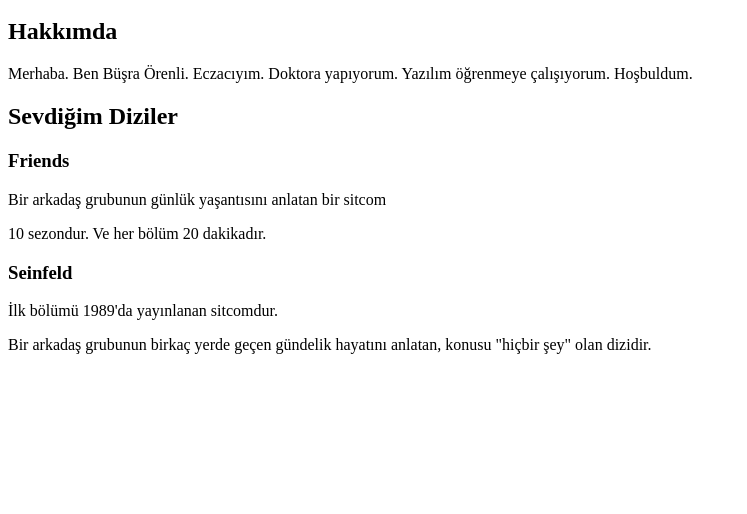
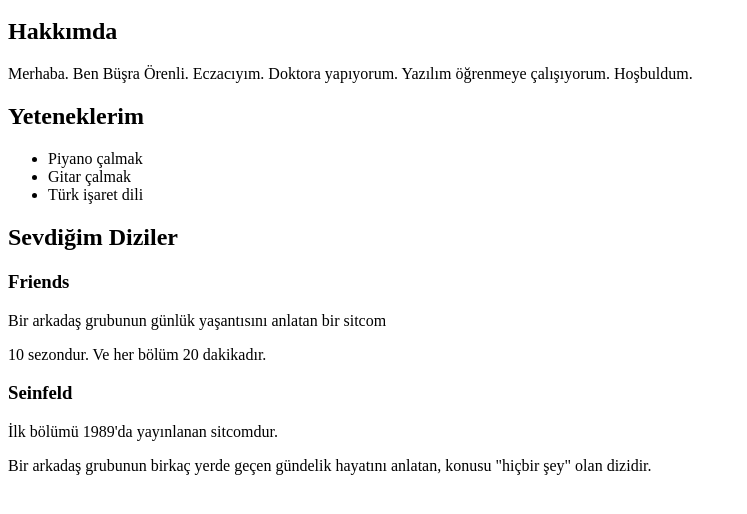
Before and after one commit to busraorenli/-lk-Web-Sayfam-z-Olu-turmak, a plain HTML site: page index.html in a window 1280 px wide. Shown: the part 48-562 px from the top of the page, without its empty margins (0-747 px from the left). Drawn offline with Linux system fonts and the light colour scheme.

Commit message:
yenekler eklendi

```diff
--- a/index.html
+++ b/index.html
@@ -3,6 +3,14 @@
 <!--ikinci baslik-->
 <h2>Hakkımda</h2>
 <p>Merhaba. Ben Büşra Örenli. Eczacıyım. Doktora yapıyorum. Yazılım öğrenmeye çalışıyorum. Hoşbuldum.</p>
+<h2>Yeteneklerim</h2>
+<p>
+    <ul>
+        <li>Piyano çalmak</li>
+        <li>Gitar çalmak</li>
+        <li>Türk işaret dili</li>
+    </ul>
+</p>
 <h2>Sevdiğim Diziler</h2>
 <h3>Friends</h3>
 <p>Bir arkadaş grubunun günlük yaşantısını anlatan bir sitcom</p>
```
Also changed, not shown: 1 other file.
